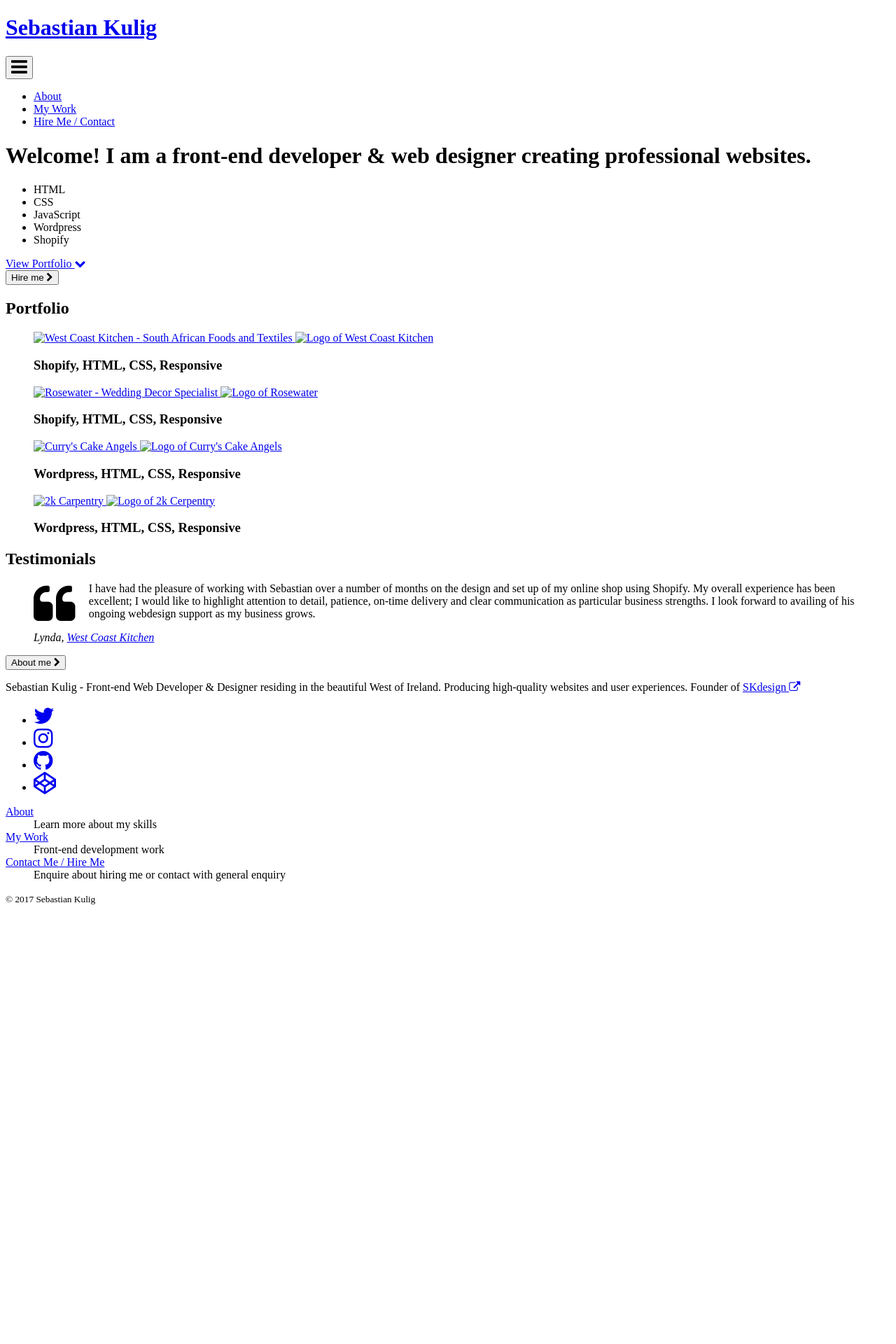
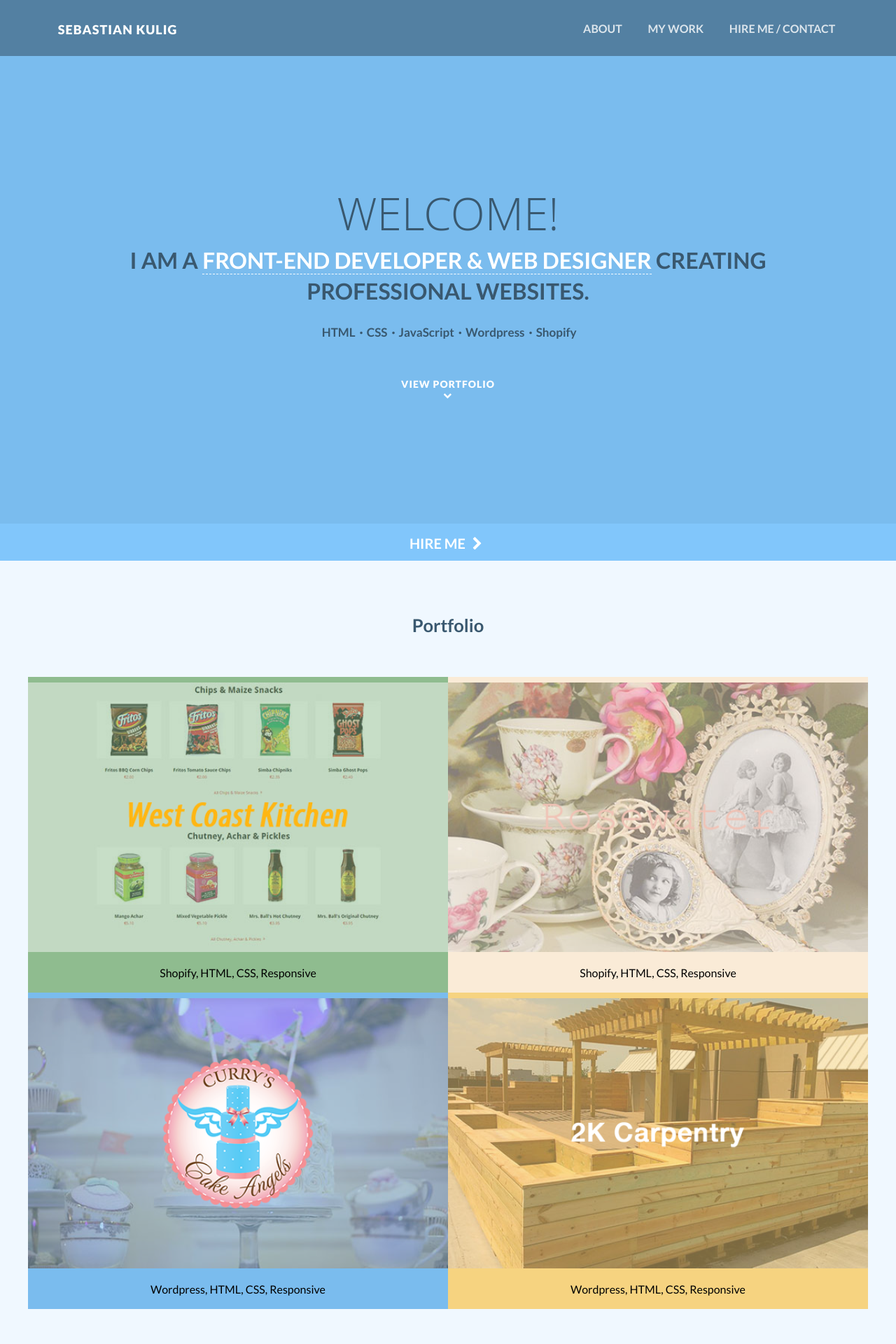
Before and after one commit to sebam2k4/sebastiankulig-Jekyll, a Jekyll site: the page built from source/_pages/home.html, in a window 1280 px wide. Shown: the top 1920 px of the page at 70% size. Built offline with Jekyll 4.4.1, drawn with Linux system fonts in a browser that asks for light colours; nearby versions of some CDN libraries; before the commit the page ends 1309 px from its top, so only the background shows below that.

Commit message:
updated link to liquid to reflect _config

```diff
--- a/source/_includes/footer.html
+++ b/source/_includes/footer.html
@@ -6,10 +6,10 @@
                </div>
                <div class="col-3">
                    <ul class="social-links">
-                       <li><a href="https://twitter.com/SKwebsiteDesign"><i class="fa fa-twitter fa-2x"></i></a></li>
-                       <li><a href="https://www.instagram.com/seb_skdesign/"><i class="fa fa-instagram fa-2x"></i></a></li>
-                       <li><a href="https://github.com/sebam2k4"><i class="fa fa-github fa-2x"></i></a></li>
-                       <li><a href="http://codepen.io/sebam2k4/"><i class="fa fa-codepen fa-2x"></i></a></li>
+                       <li><a href="https://twitter.com/{{ site.owner.twitter_username }}"><i class="fa fa-twitter fa-2x"></i></a></li>
+                       <li><a href="https://www.instagram.com/{{ site.owner.instagram_username }}/"><i class="fa fa-instagram fa-2x"></i></a></li>
+                       <li><a href="https://github.com/{{ site.owner.github_username }}"><i class="fa fa-github fa-2x"></i></a></li>
+                       <li><a href="http://codepen.io/{{ site.owner.codepen_username }}"><i class="fa fa-codepen fa-2x"></i></a></li>
                    </ul>
                </div>
                <div class="col-3">
--- a/source/_includes/head.html
+++ b/source/_includes/head.html
@@ -1,5 +1,6 @@
 <meta content="IE=edge" http-equiv="X-UA-Compatible">
 <meta content="width=device-width, initial-scale=1" name="viewport">
+<meta charset="UTF-8">
 
 <title>{% if page.title %}{{ page.title }}{% else %}{{ site.title }}{% endif %}</title>
 
@@ -31,7 +32,7 @@
 <meta name="twitter:creator" content="@sebam2k4">
 <meta name="twitter:site" content="@sebam2k4">
 <meta name="twitter:card" content="summary">
-<meta name="twitter:image" content="http://www.sebastiankulig.com/img/rich-media-image.jpg">
+<meta name="twitter:image" content="{{ site.url }}/assets/img/rich-media-image.jpg">
 
 <meta name="twitter:title" content="{% if page.title %}{{ page.title }}{% else %}{{ site.title }}{% endif %}">
 
@@ -39,7 +40,7 @@
 
 
 <!-- CSS Stylesheets -->
-<link href="{{ site.url }}/css/main.css" rel="stylesheet">
+<link href="{{ site.url }}/assets/css/main.css" rel="stylesheet">
 
 <!-- Fonts -->
 <link href="https://fonts.googleapis.com/css?family=Lato:300,400,700,900" rel="stylesheet">
--- a/source/_pages/about.html
+++ b/source/_pages/about.html
@@ -15,7 +15,7 @@ permalink: /about/
 
 
             <div class="content">
-                <img id="self" src="{{ site.url }}/img/Sebastian-pic2.jpg" alt="">
+                <img id="self" src="{{ site.url }}/assets/img/Sebastian-pic2.jpg" alt="">
                 <p>Ireland based Front-end Web Developer and designer specializing in creating high quality responsive websites. Always striving on gaining new experiences, delivering successful projects, and building long-lasting relationships with clients.</p>
 
                 <h2>Skills</h2>
--- a/source/_pages/home.html
+++ b/source/_pages/home.html
@@ -29,9 +29,9 @@ permalink: /
                 <a href="{{ site.url }}/portfolio/west-coast-kitchen/">
                     <div class="portfolio-item">
 
-                        <img class="project" src="img/Project-WestCoastKitchen_small.jpg" alt="West Coast Kitchen - South African Foods and Textiles">
+                        <img class="project" src="assets/img/Project-WestCoastKitchen_small.jpg" alt="West Coast Kitchen - South African Foods and Textiles">
 
-                        <img class="logo" src="img/Project-WestCoastKitchen-logo_small.png" alt="Logo of West Coast Kitchen">
+                        <img class="logo" src="assets/img/Project-WestCoastKitchen-logo_small.png" alt="Logo of West Coast Kitchen">
 
                         <!-- <img class="hires project" src="img/Project-WestCoastKitchen.jpg" alt="West Coast Kitchen - South African Foods and Textiles">
 
@@ -46,9 +46,9 @@ permalink: /
                 <a href="{{ site.url }}/portfolio/rosewater/">
                     <div class="portfolio-item">
 
-                        <img class="project" src="img/Project-Rosewater_small.jpg" alt="Rosewater - Wedding Decor Specialist">
+                        <img class="project" src="assets/img/Project-Rosewater_small.jpg" alt="Rosewater - Wedding Decor Specialist">
 
-                        <img class="logo" src="img/Project-Rosewater-logo_small.png" alt="Logo of Rosewater">
+                        <img class="logo" src="assets/img/Project-Rosewater-logo_small.png" alt="Logo of Rosewater">
 
                         <!-- <img class="hires project" src="img/Project-Rosewater.jpg" alt="Rosewater - Wedding Decor Specialist">
 
@@ -64,9 +64,9 @@ permalink: /
                 <a href="{{ site.url }}/portfolio/currys-cake-angels/">
                     <div class="portfolio-item">
 
-                        <img class="project" src="img/Project-CurrysCakeAngels_small.jpg" alt="Curry's Cake Angels">
+                        <img class="project" src="assets/img/Project-CurrysCakeAngels_small.jpg" alt="Curry's Cake Angels">
 
-                        <img class="logo" src="img/Project-CurrysCakeAngels-logo_small.png" alt="Logo of Curry's Cake Angels">
+                        <img class="logo" src="assets/img/Project-CurrysCakeAngels-logo_small.png" alt="Logo of Curry's Cake Angels">
 
                         <!-- <img class="hires project" src="img/Project-CurrysCakeAngels.jpg" alt="Curry's Cake Angels">
 
@@ -81,9 +81,9 @@ permalink: /
                 <a href="{{ site.url }}/portfolio/2k-carpentry/">
                     <div class="portfolio-item">
 
-                        <img class="project" src="img/Project-2kCarpentry_small.jpg" alt="2k Carpentry">
+                        <img class="project" src="assets/img/Project-2kCarpentry_small.jpg" alt="2k Carpentry">
 
-                        <img class="logo" src="img/Project-2kCarpentry-logo_small.png" alt="Logo of 2k Cerpentry">
+                        <img class="logo" src="assets/img/Project-2kCarpentry-logo_small.png" alt="Logo of 2k Cerpentry">
 
                         <!-- <img class="hires project" src="img/Project-2kCarpentry.jpg" alt="2k Carpentry">
 
--- a/source/_pages/portfolio/rosewater.html
+++ b/source/_pages/portfolio/rosewater.html
@@ -11,7 +11,7 @@ permalink: /portfolio/rosewater/
         </header>
 
         <div class="content">
-            <img src="{{ site.url }}/img/portfolio-rosewater-preview.png" alt="West Coast Kitchen on large desktop and small mobile devices">
+            <img src="{{ site.url }}/assets/img/portfolio-rosewater-preview.png" alt="West Coast Kitchen on large desktop and small mobile devices">
 
                 <p>Rosewater Weddigns are bespoke wedding decor specialists providing full wedding design service to couples nationwide in the Republic of Ireland.</p>
 
--- a/source/_pages/portfolio/west-coast-kitchen.html
+++ b/source/_pages/portfolio/west-coast-kitchen.html
@@ -16,7 +16,7 @@ permalink: /portfolio/west-coast-kitchen/
 
             <div class="content">
 
-                    <img src="{{ site.url }}/img/portfolio-west-coast-kitchen-preview.png" alt="West Coast Kitchen on large desktop and small mobile devices">
+                    <img src="{{ site.url }}/assets/img/portfolio-west-coast-kitchen-preview.png" alt="West Coast Kitchen on large desktop and small mobile devices">
 
                 <p>West Coast Kitchen approached me to develop an eCommerce website for their retail business - South African food and textile products. The website needed to function on many different devices and browsers, be easy to update with new products, company information, and blog posts, and be well optimised for load speeds and navigation.</p>
 
```
